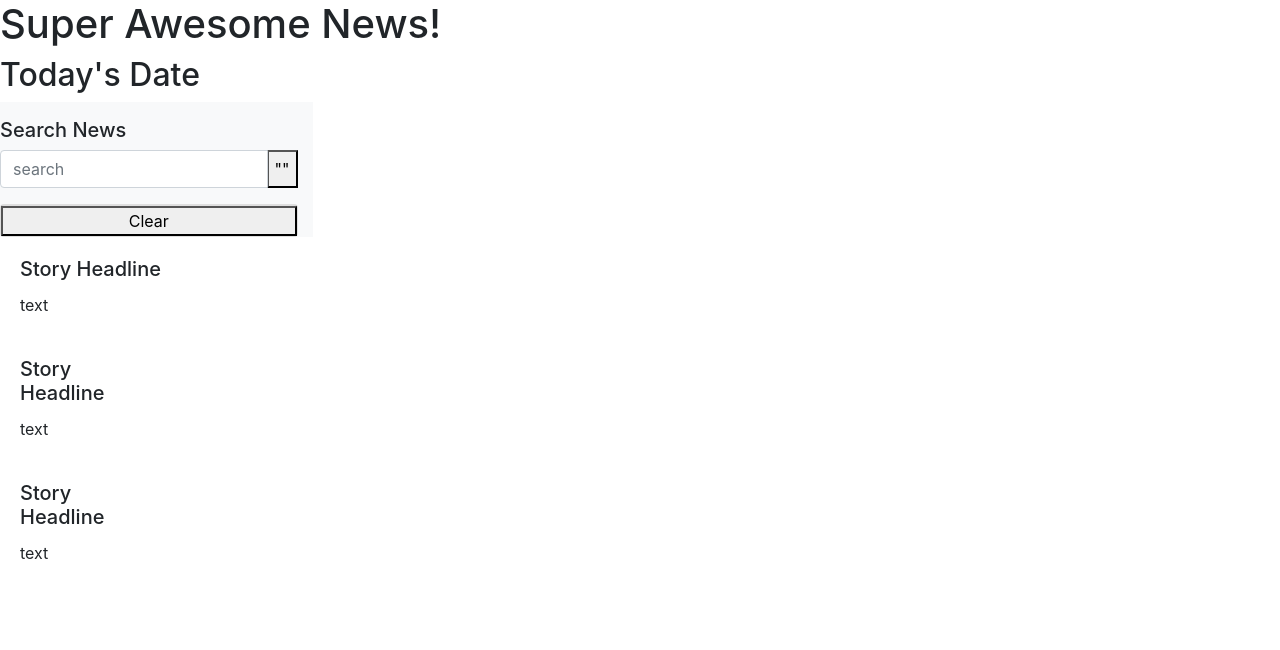
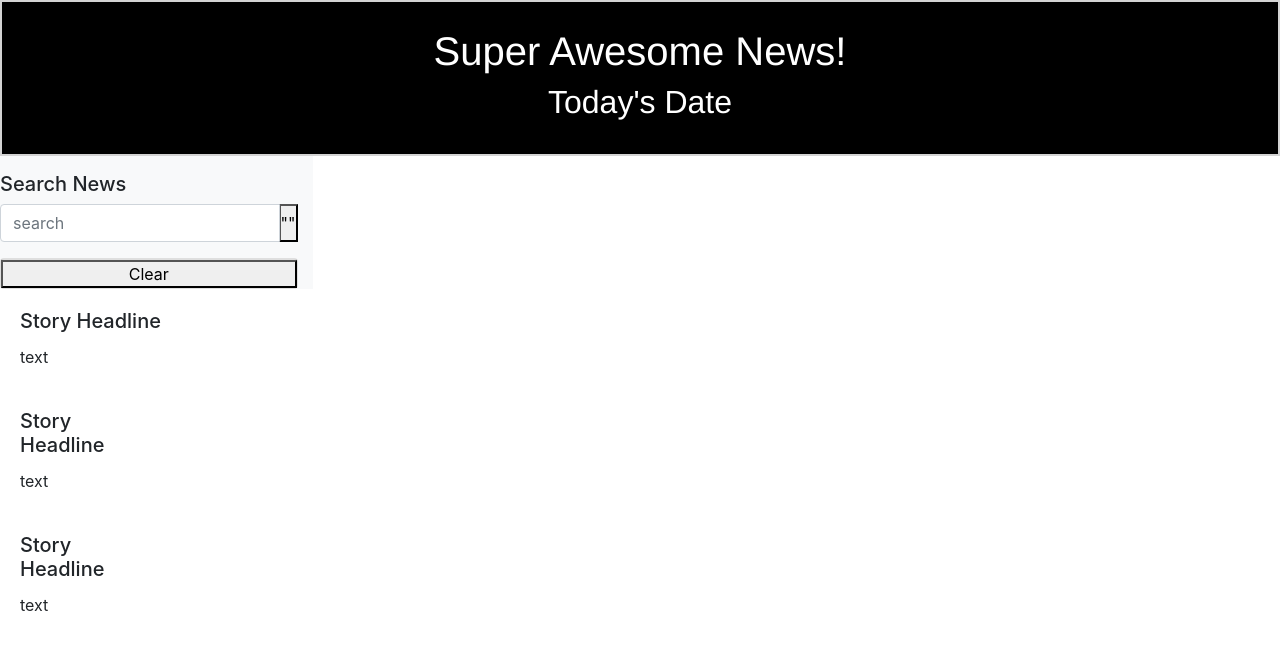
Before and after one commit to SLee612/group_project_1, a plain HTML site: page index.html in a window 1280 px wide. Drawn offline with nearby package versions, Linux system fonts and the light colour scheme.

Commit message:
adding style sheets

```diff
--- a/assets/style.css
+++ b/assets/style.css
@@ -1,15 +1,31 @@
 * {
-
+    box-sizing:border-box;
+    padding: 0;
+    margin: 0;
 }
 
 body {
+    display: flex;
+    flex-direction: column;
+    justify-content: flex-start;
 
 }
 
 header {
+    background-color: black;
+    color: white;
+    text-align: center;
+    font-family: 'Franklin Gothic Medium', 'Arial Narrow', Arial, sans-serif;
+    padding: 25px;
+    border: 2px solid lightgray;
+}
+
+.row-content-row {
+    /* border: 2px solid black;
+    display: flex;
+    position: absolute;
+    top: 200px;
+    height: 300px;
+    width: 240px; */
 
 }
-
-nav {
-
-}
```
